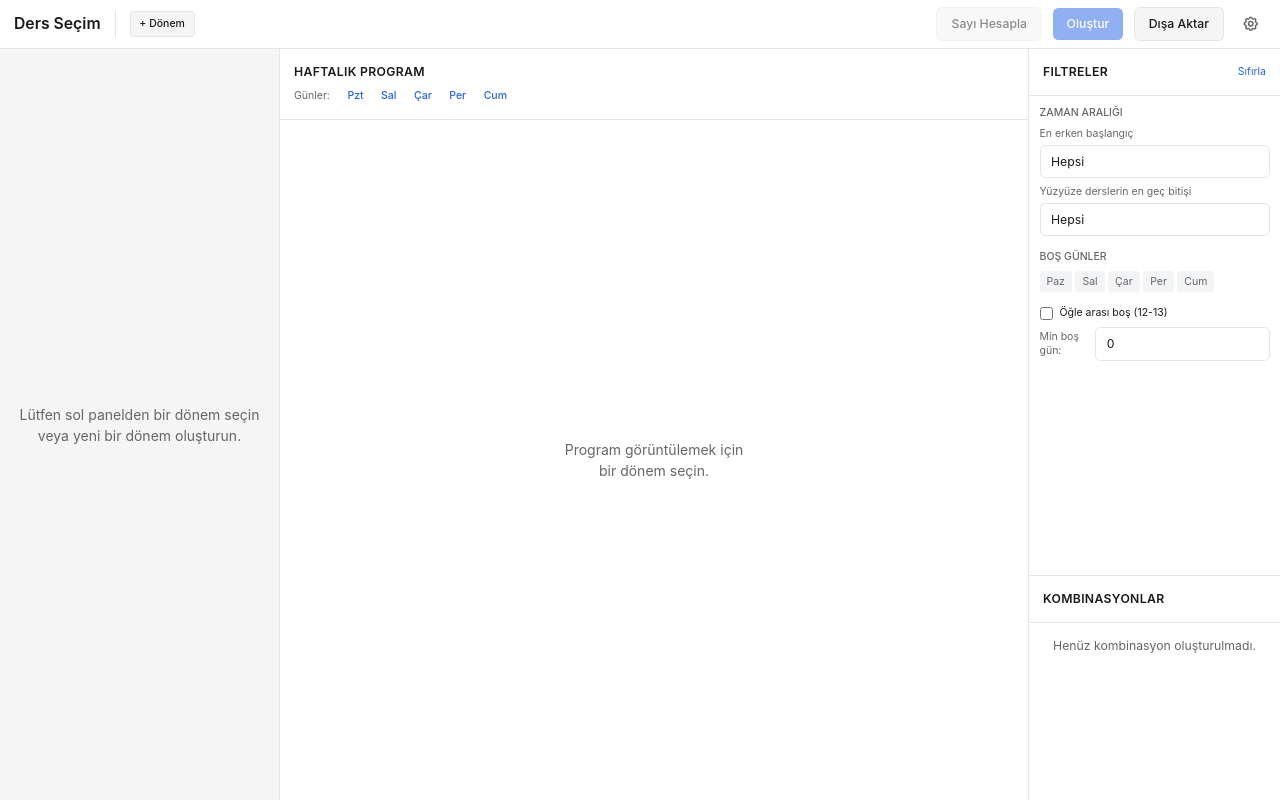
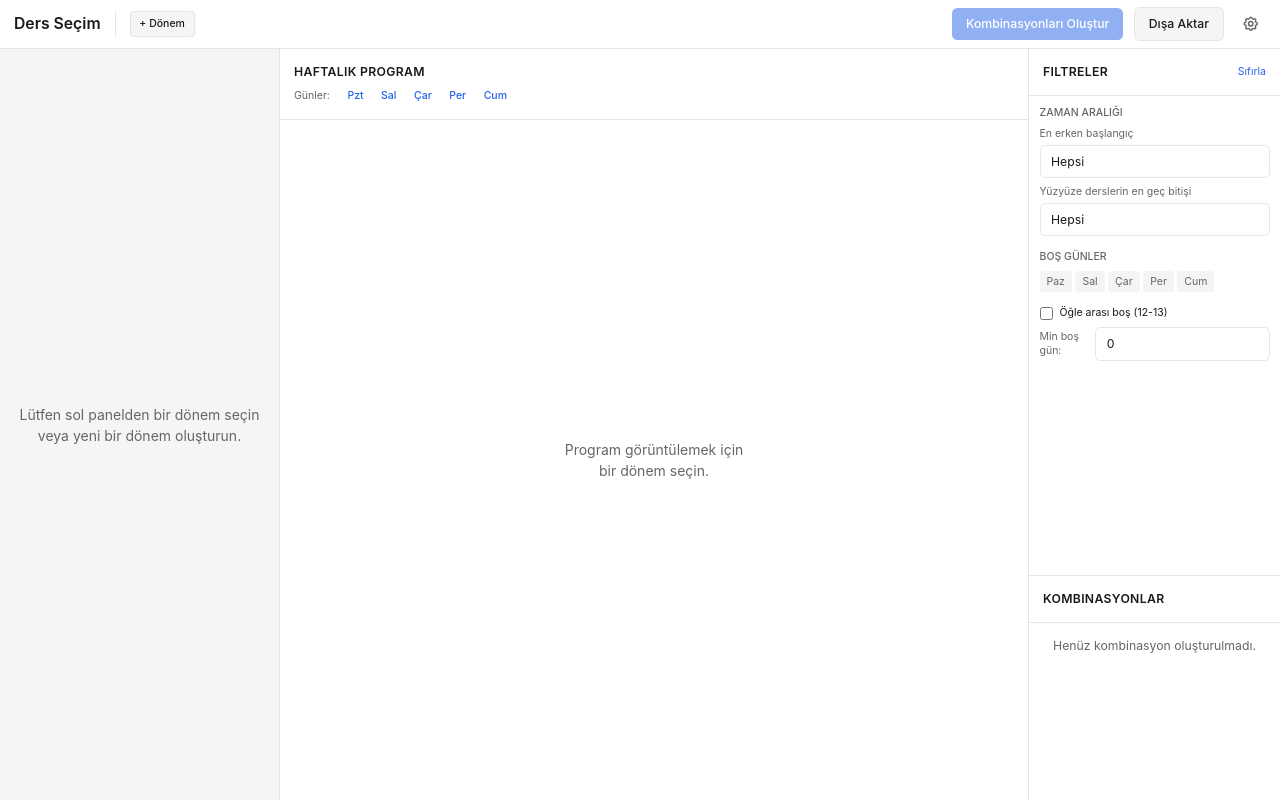
Before and after one commit to Vartmor/UniversiteDersSecim, a React (Vite) app: page / in a window 1280 px wide. Built offline with nearby package versions, Linux system fonts and the light colour scheme.

Commit message:
revert: sayi hesapla butonu kaldirildi

```diff
--- a/src/App.tsx
+++ b/src/App.tsx
@@ -3,7 +3,7 @@ import './index.css';
 import { CourseList, WeeklySchedule, ScheduleList, FilterPanel, ExportModal } from './components';
 import { Button, Select, ToastProvider } from './components/ui';
 import { useStore } from './store';
-import { generateCombinations, calculatePossibleCombinations } from './lib/generator';
+import { generateCombinations } from './lib/generator';
 
 // Yıl seçenekleri
 const currentYear = new Date().getFullYear();
@@ -24,7 +24,6 @@ const SEMESTER_OPTIONS = [
 function App() {
   const [isGenerating, setIsGenerating] = useState(false);
   const [isExportModalOpen, setIsExportModalOpen] = useState(false);
-  const [combinationCount, setCombinationCount] = useState<number | null>(null);
   const [isAddingTerm, setIsAddingTerm] = useState(false);
   const [formYear, setFormYear] = useState(YEAR_OPTIONS[3].value);
   const [formSemester, setFormSemester] = useState('Güz');
@@ -79,19 +78,12 @@ function App() {
       try {
         const results = generateCombinations(courses, filters, scoreWeights);
         setSchedules(results);
-        setCombinationCount(results.length);
       } catch (error) {
         console.error('Kombinasyon üretme hatası:', error);
       } finally {
         setIsGenerating(false);
       }
     }, 10);
-  };
-
-  const handleCalculateCount = () => {
-    if (!activeTerm || !hasCoursesWithSections) return;
-    const count = calculatePossibleCombinations(courses);
-    setCombinationCount(count);
   };
 
   const handleAddTerm = () => {
@@ -183,24 +175,12 @@ function App() {
           </div>
 
           <div className="flex items-center gap-3">
-            {combinationCount !== null && (
-              <span className="text-sm text-text-secondary">
-                {combinationCount.toLocaleString()} kombinasyon
-              </span>
-            )}
-            <Button
-              variant="secondary"
-              disabled={!activeTermId || !hasCoursesWithSections}
-              onClick={handleCalculateCount}
-            >
-              Sayı Hesapla
-            </Button>
             <Button
               variant="primary"
               disabled={!activeTermId || !hasCoursesWithSections || isGenerating}
               onClick={handleGenerate}
             >
-              {isGenerating ? 'Oluşturuluyor...' : 'Oluştur'}
+              {isGenerating ? 'Oluşturuluyor...' : 'Kombinasyonları Oluştur'}
             </Button>
             <Button
               variant="secondary"
```
